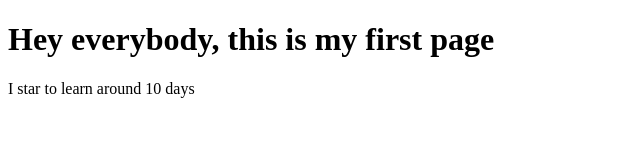
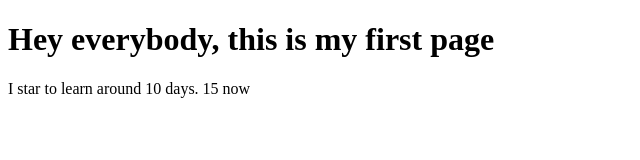
Before and after one commit to Crespol/primer-pagina, a plain HTML site: page primer proyecto/index.html in a window 1280 px wide. Shown: the full height of the page, 0-640 px from the left. Drawn offline with Linux system fonts and the light colour scheme.

Commit message:
index.html

```diff
--- a/primer proyecto/index.html
+++ b/primer proyecto/index.html
@@ -8,6 +8,6 @@
 </head>
 <body>
     <h1>Hey everybody, this is my first page</h1>
-    <p>I star to learn around 10 days</p>
+    <p>I star to learn around 10 days. 15 now</p>
 </body>
 </html>
```
